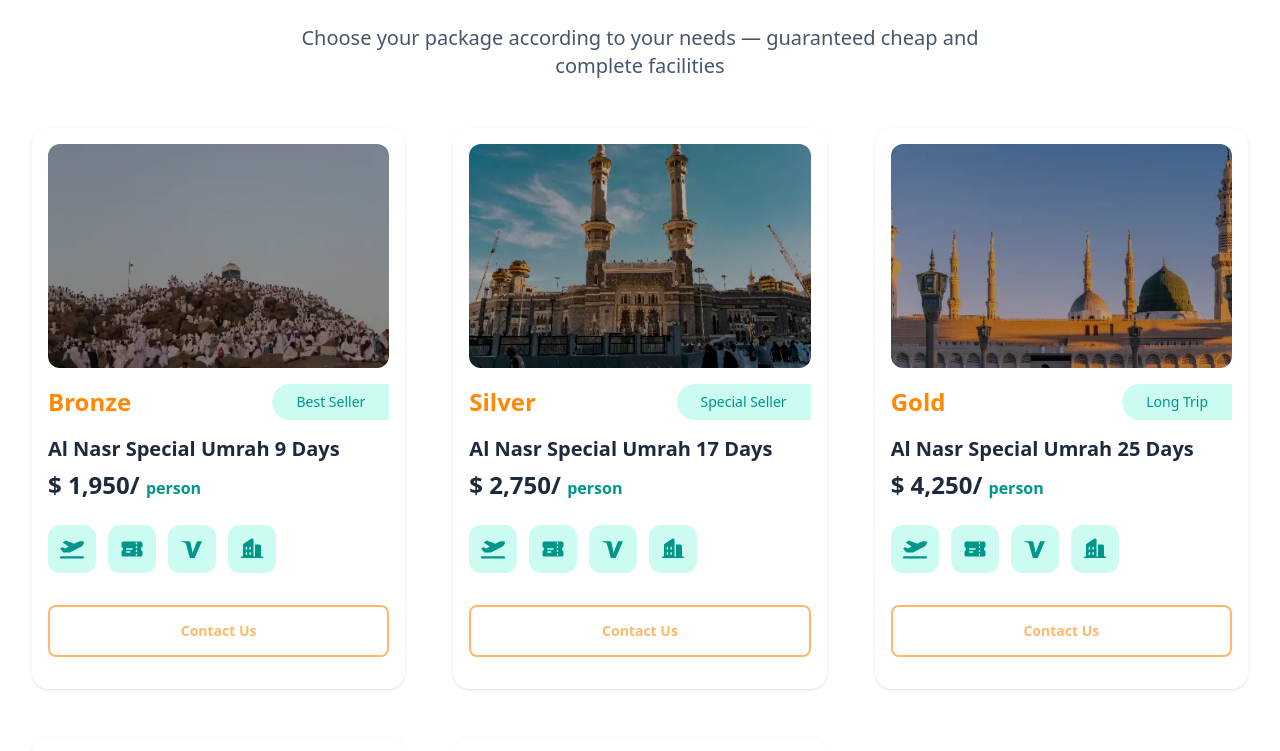
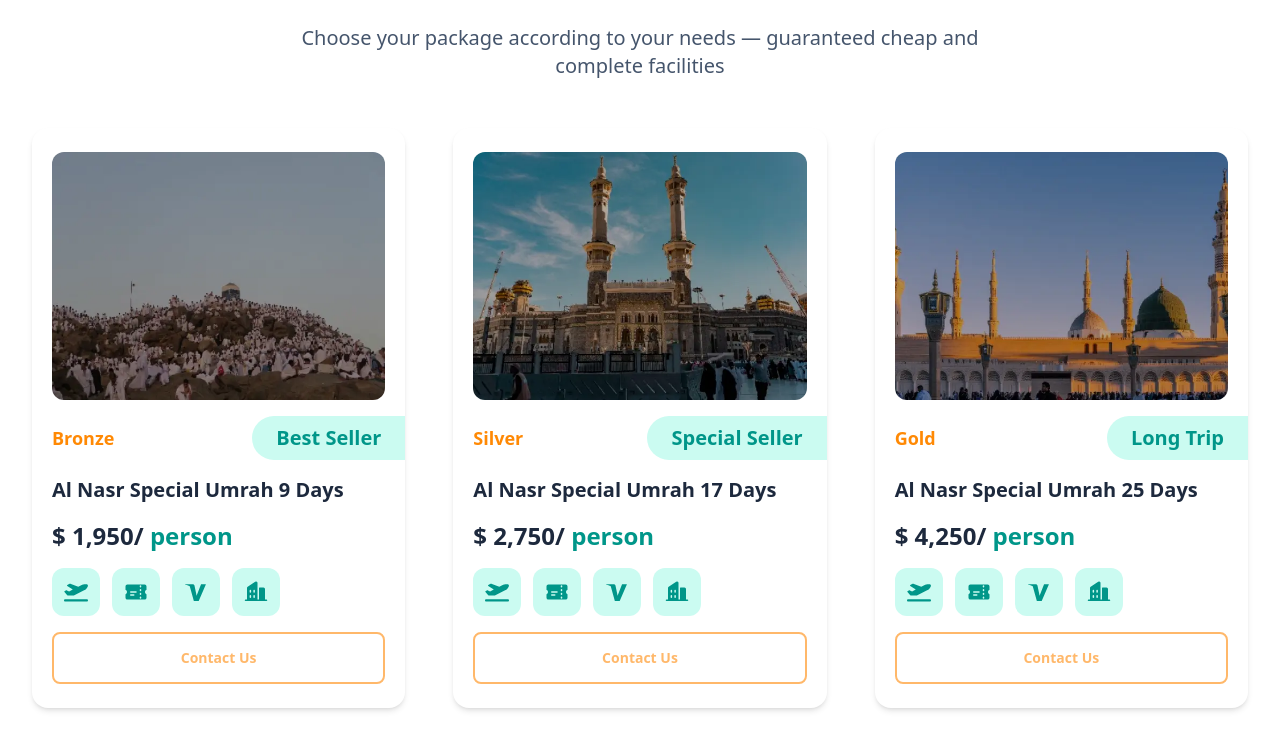
Before and after one commit to mfdpdev/al-nasr-hajj-umrah-ui-slice, a React (Vite) app: page / in a window 1280 px wide. Shown: the part 1745-2496 px from the top of the page. Built offline with nearby package versions, Linux system fonts and the light colour scheme.

Commit message:
feat(card): update package card components to make them better

```diff
--- a/src/components/card/Card.jsx
+++ b/src/components/card/Card.jsx
@@ -8,37 +8,37 @@ export default function Card({
   pic, title, type, description, price
 }) {
   return (
-    <div className="shadow bg-white rounded-2xl overflow-hidden w-full max-w-sm mx-auto flex flex-col h-full">
+    <div className="shadow-md bg-white py-6 rounded-2xl overflow-hidden w-full max-w-sm mx-auto flex flex-col h-full">
       {/* Gambar - tetap ratio yang bagus */}
-      <div className="px-4 pt-4">
+      <div className="px-5">
         <img
           src={pic}
           alt="Package"
-          className="w-full h-48 sm:h-56 object-cover rounded-xl"
+          className="w-full h-62 object-cover rounded-xl"
         />
       </div>
 
       {/* Bronze + Best Seller */}
-      <div className="px-4 pt-4 flex justify-between items-center">
-        <h3 className="text-xl sm:text-2xl font-bold text-orange-400">{title}</h3>
-        <div className="px-6 py-2 bg-teal-100 text-teal-600 rounded-l-full text-sm font-medium">
+      <div className="ps-5 mt-4 flex justify-between items-center">
+        <h3 className="text-md sm:text-lg font-bold text-orange-400">{title}</h3>
+        <div className="px-6 py-2 bg-teal-100 text-teal-600 rounded-l-full text-lg sm:text-xl font-bold">
           {type}
         </div>
       </div>
 
       {/* Detail paket */}
-      <div className="px-4 pt-4 pb-8 flex flex-col flex-grow">
-        <h2 className="text-lg sm:text-xl font-bold text-slate-800 leading-tight">
+      <div className="px-5 mt-4 flex flex-col flex-grow">
+        <h2 className="text-lg sm:text-xl font-bold text-slate-800">
           {description}
         </h2>
 
-        <p className="mt-2 text-2xl font-bold text-slate-800">
+        <p className="mt-4 text-2xl font-bold text-slate-800">
           {price}
-          <span className="text-sm sm:text-base text-teal-600 font-bold"> person</span>
+          <span className="text-teal-600"> person</span>
         </p>
 
         {/* Icons */}
-        <div className="flex gap-3 mt-6">
+        <div className="mt-4 flex gap-3">
           <div className="p-3 bg-teal-100 rounded-xl">
             <FaPlaneDeparture className="w-6 h-6 text-teal-600" />
           </div>
@@ -56,7 +56,7 @@ export default function Card({
         {/* Button - tetap di bawah */}
         <button
           className="
-            mt-8 w-full py-3.5 rounded-lg text-sm font-semibold
+            mt-4 w-full py-3.5 rounded-lg text-sm font-semibold
             border-2 border-orange-300 text-orange-300
             hover:bg-orange-300 hover:text-white
             transition-all duration-300
```
